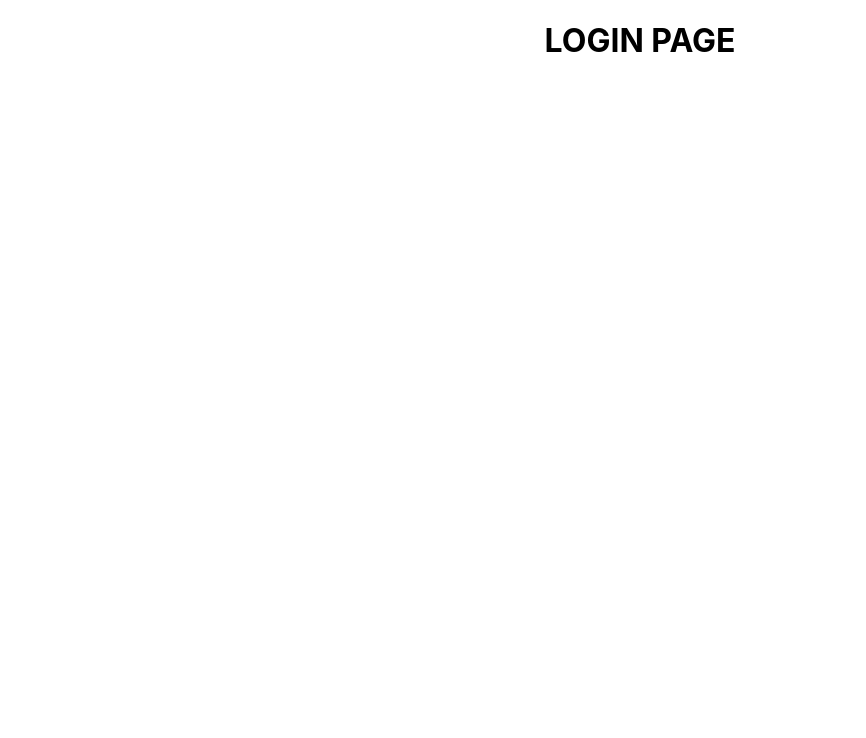
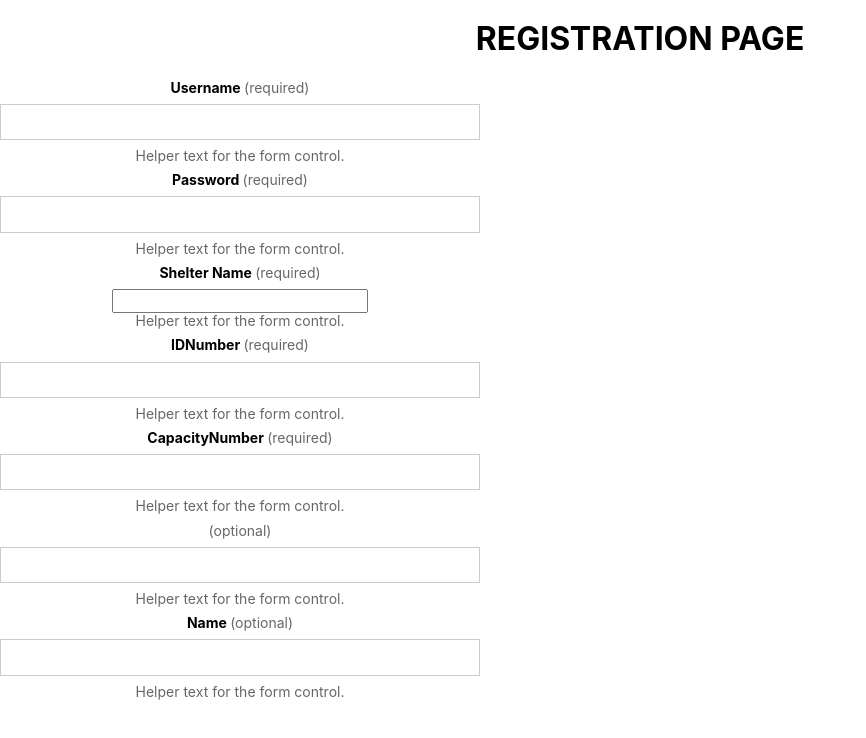
Before and after one commit to yuubd/nwHacks_Newton_4, a React (Create React App) app: page /register in a window 1280 px wide. Shown: the top 738 px of the page, without its empty margins (0-866 px from the left). Built offline with nearby package versions, Linux system fonts and the light colour scheme.

Commit message:
added routers, Login

```diff
--- a/package.json
+++ b/package.json
@@ -7,6 +7,7 @@
 		"nodemon": "^1.18.9",
 		"react": "^16.7.0",
 		"react-dom": "^16.7.0",
+		"react-router-dom": "^4.3.1",
 		"react-scripts": "2.1.3",
 		"redux": "^4.0.1",
 		"redux-logger": "^3.0.6",
--- /dev/null
+++ b/src/components/Home/Home.css
@@ -0,0 +1,14 @@
+.measure-wide-custom {
+	max-width: 38em;
+}
+.h-10 {
+	height: 4em;
+}
+
+.h-90 {
+	height: 90%;
+}
+
+.min-h {
+	min-height: 395px;
+}
--- a/src/components/Home/Home.js
+++ b/src/components/Home/Home.js
@@ -0,0 +1,96 @@
+import React, { Component } from 'react';
+import { Link } from 'react-router-dom';
+import vanUrl from './van.jpg';
+import './Home.css';
+class Counter extends Component {
+	render() {
+		return (
+			<article className="athelas">
+				<div
+					className="vh-100 flex-column w-100 tc relative white cover center min-h"
+					style={{
+						// backgroundImage: `url(${vanUrl})`
+					}}
+				>
+					<nav className=" dt h-10 w-100 relative bg-black-80 center">
+						<div className="dtc v-mid tr pa3">
+							<Link
+								className="f6 fw4 hover-white no-underline white-70 dn dib-ns pv2 ph3"
+								to="/"
+							>
+								How it Works
+							</Link>
+							<Link
+								className="f6 fw4 hover-white no-underline white-70 dib ml2 pv2 ph3 ba"
+								to="/register"
+							>
+								Register
+							</Link>
+							<Link
+								className="f6 fw4 hover-white no-underline white-70 dib ml2 pv2 ph3 ba"
+								to="/login"
+							>
+								Login
+							</Link>
+						</div>
+					</nav>
+					<div className="dt h-100 w-100 absolute bg-black-60 center">
+						<div className="mt6">
+							<header className="white-70">
+								<h2 className="f6 fw1 ttu tracked mb2 lh-title">nwHacks2019</h2>
+								<h3 className="f6 fw1 lh-title">January 26th</h3>
+							</header>
+							<h1 className="f1 f-headline-l fw1 i white-60">VanSheltery</h1>
+							<blockquote className="ph0 mh0 measure f4 lh-copy center">
+								<p className="fw1 white-70">
+									It's the space you manage accomodations for society.
+								</p>
+								<cite className="f6 ttu tracked fs-normal">team_newton_4</cite>
+							</blockquote>
+						</div>
+					</div>
+				</div>
+				<div className="center measure-wide-custom f5 pv5 lh-copy ph2">
+					<h1 className="f1 lh-title">
+						VanSheltery provides an efficient, accurate, real-time capacity management.
+					</h1>
+					<p>
+						The choice of paper size is one of the first of any given work to be
+						printed. There are two basic paper size systems in the world: the
+						international A sizes, and the American sizes.
+					</p>
+					<p>
+						The international Standard paper sizes, called the A series, is based on a
+						golden rectangle, the divine proportion. It is extremely handsome and
+						practical as well. It is adopted by many countries around the world and is
+						based on the German DIN metric Standards. The United States uses a basic
+						letter size (8 1/2 x 11”) of ugly proportions, and results in complete chaos
+						with an endless amount of paper sizes. It is a by-product of the culture of
+						free enterprise, competition and waste. Just another example of the
+						misinterpretations of freedom.
+					</p>
+					<p>
+						These are the basic DIN sizes in mm. for : A0, 841x1189 - A1, 594x841 - A2,
+						420x594 - A3, 297x420 - A4, 210x297 - A5, 148x210 - A6, 105 x148 - A7, 74x
+						105 - A8, 52x74 - A9, 37x52 - A10, 26x37.
+					</p>
+					<p>
+						The A4 is the basic size for stationary. Two thirds of it is a square, a
+						nice economical happenstance resulting from the golden rectangle. It is one
+						of the reasons we tend to use as much as possible the DIN sizes: proportions
+						are always leading to other nice proportions.
+					</p>
+					<p>
+						This does not happen with the American basic size which leads to nothing. I
+						counted 28 different standard sizes in USA!. The only reason we use it is
+						because everybody in USA uses it, all stationary in USA is that size, so are
+						manilla folders, les and of ce equipment! The repercussion of ugliness is
+						endless.
+					</p>
+				</div>
+			</article>
+		);
+	}
+}
+
+export default Counter;
--- a/src/containers/App/App.js
+++ b/src/containers/App/App.js
@@ -1,13 +1,23 @@
 import React, { Component } from 'react';
+import { BrowserRouter as Router, Route, Switch, Link } from 'react-router-dom';
+
 import logo from '../../logo.svg';
 import Login from '../../containers/Login/Login';
+import Register from '../../containers/Register/Register';
+import Home from '../../components/Home/Home';
 import './App.css';
 
 class App extends Component {
 	render() {
 		return (
 			<div className="App">
-				<Login />
+				<Router>
+					<Switch>
+						<Route exact path="/" component={Home} />
+						<Route exact path="/login" component={Login} />
+						<Route exact path="/register" component={Register} />
+					</Switch>
+				</Router>
 			</div>
 		);
 	}
--- a/src/containers/Login/Login.js
+++ b/src/containers/Login/Login.js
@@ -1,10 +1,55 @@
 import React, { Component } from 'react';
 class Login extends Component {
+	constructor(props) {
+		super(props);
+	}
+
 	render() {
 		return (
-			<div>
-				<h1>LOGIN PAGE</h1>
-			</div>
+			<main className="pa4 black-80">
+				<form className="measure center">
+					<fieldset id="sign_up" className="ba b--transparent ph0 mh0">
+						<legend className="f4 fw6 ph0 mh0">Login</legend>
+						<div className="mt3">
+							<label className="db fw6 lh-copy f6" for="email-address">
+								Email
+							</label>
+							<input
+								className="pa2 input-reset ba bg-transparent hover-bg-black hover-white w-100"
+								type="email"
+								name="email-address"
+								id="email-address"
+							/>
+						</div>
+						<div className="mv3">
+							<label className="db fw6 lh-copy f6" for="password">
+								Password
+							</label>
+							<input
+								className="b pa2 input-reset ba bg-transparent hover-bg-black hover-white w-100"
+								type="password"
+								name="password"
+								id="password"
+							/>
+						</div>
+					</fieldset>
+					<div className="">
+						<input
+							className="b ph3 pv2 input-reset ba b--black bg-transparent grow pointer f6 dib"
+							type="submit"
+							value="Log in"
+						/>
+					</div>
+					<div className="lh-copy mt3">
+						<a href="#0" className="f6 link dim black db">
+							Register
+						</a>
+						<a href="#0" className="f6 link dim black db">
+							Forgot your password?
+						</a>
+					</div>
+				</form>
+			</main>
 		);
 	}
 }
--- a/src/containers/Register/Register.js
+++ b/src/containers/Register/Register.js
@@ -4,37 +4,96 @@ class Register extends Component {
 		return (
 			<div>
 				<h1>REGISTRATION PAGE</h1>
-        <form className="registration">
-          <div className="measure">
-          <label for="name" class="f6 b db mb2">Username <span class="normal black-60">(required)</span></label>
-          <input id="name" className="input-reset ba b--black-20 pa2 mb2 db w-100" type="text" aria-describedby="name-desc"></input>
-          <small id="name-desc" className="f6 black-60 db mb2">Helper text for the form control.</small>
+				<form className="registration">
+					<div className="measure">
+						<label for="name" class="f6 b db mb2">
+							Username <span class="normal black-60">(required)</span>
+						</label>
+						<input
+							id="name"
+							className="input-reset ba b--black-20 pa2 mb2 db w-100"
+							type="text"
+							aria-describedby="name-desc"
+						/>
+						<small id="name-desc" className="f6 black-60 db mb2">
+							Helper text for the form control.
+						</small>
 
-          <label for="name" class="f6 b db mb2">Password <span class="normal black-60">(required)</span></label>
-          <input id="name" className="input-reset ba b--black-20 pa2 mb2 db w-100" type="text" aria-describedby="name-desc"></input>
-          <small id="name-desc" className="f6 black-60 db mb2">Helper text for the form control.</small>
+						<label for="name" class="f6 b db mb2">
+							Password <span class="normal black-60">(required)</span>
+						</label>
+						<input
+							id="name"
+							className="input-reset ba b--black-20 pa2 mb2 db w-100"
+							type="text"
+							aria-describedby="name-desc"
+						/>
+						<small id="name-desc" className="f6 black-60 db mb2">
+							Helper text for the form control.
+						</small>
 
-            <label for="name" class="f6 b db mb2">Shelter Name <span class="normal black-60">(required)</span></label>
-            <input id="name" className="" type="text" aria-describedby="name-desc"></input>
-            <small id="name-desc" className="f6 black-60 db mb2">Helper text for the form control.</small>
+						<label for="name" class="f6 b db mb2">
+							Shelter Name <span class="normal black-60">(required)</span>
+						</label>
+						<input id="name" className="" type="text" aria-describedby="name-desc" />
+						<small id="name-desc" className="f6 black-60 db mb2">
+							Helper text for the form control.
+						</small>
 
-            <label for="name" class="f6 b db mb2">IDNumber <span class="normal black-60">(required)</span></label>
-            <input id="name" className="input-reset ba b--black-20 pa2 mb2 db w-100" type="text" aria-describedby="name-desc"></input>
-            <small id="name-desc" className="f6 black-60 db mb2">Helper text for the form control.</small>
+						<label for="name" class="f6 b db mb2">
+							IDNumber <span class="normal black-60">(required)</span>
+						</label>
+						<input
+							id="name"
+							className="input-reset ba b--black-20 pa2 mb2 db w-100"
+							type="text"
+							aria-describedby="name-desc"
+						/>
+						<small id="name-desc" className="f6 black-60 db mb2">
+							Helper text for the form control.
+						</small>
 
-            <label for="name" class="f6 b db mb2">CapacityNumber <span class="normal black-60">(required)</span></label>
-            <input id="name" className="input-reset ba b--black-20 pa2 mb2 db w-100" type="text" aria-describedby="name-desc"></input>
-            <small id="name-desc" className="f6 black-60 db mb2">Helper text for the form control.</small>
+						<label for="name" class="f6 b db mb2">
+							CapacityNumber <span class="normal black-60">(required)</span>
+						</label>
+						<input
+							id="name"
+							className="input-reset ba b--black-20 pa2 mb2 db w-100"
+							type="text"
+							aria-describedby="name-desc"
+						/>
+						<small id="name-desc" className="f6 black-60 db mb2">
+							Helper text for the form control.
+						</small>
 
-            <label for="name" class="f6 b db mb2"> <span class="normal black-60">(optional)</span></label>
-            <input id="name" className="input-reset ba b--black-20 pa2 mb2 db w-100" type="text" aria-describedby="name-desc"></input>
-            <small id="name-desc" className="f6 black-60 db mb2">Helper text for the form control.</small>
+						<label for="name" class="f6 b db mb2">
+							{' '}
+							<span class="normal black-60">(optional)</span>
+						</label>
+						<input
+							id="name"
+							className="input-reset ba b--black-20 pa2 mb2 db w-100"
+							type="text"
+							aria-describedby="name-desc"
+						/>
+						<small id="name-desc" className="f6 black-60 db mb2">
+							Helper text for the form control.
+						</small>
 
-            <label for="name" class="f6 b db mb2">Name <span class="normal black-60">(optional)</span></label>
-            <input id="name" className="input-reset ba b--black-20 pa2 mb2 db w-100" type="text" aria-describedby="name-desc"></input>
-            <small id="name-desc" className="f6 black-60 db mb2">Helper text for the form control.</small>
-          </div>
-        </form>
+						<label for="name" class="f6 b db mb2">
+							Name <span class="normal black-60">(optional)</span>
+						</label>
+						<input
+							id="name"
+							className="input-reset ba b--black-20 pa2 mb2 db w-100"
+							type="text"
+							aria-describedby="name-desc"
+						/>
+						<small id="name-desc" className="f6 black-60 db mb2">
+							Helper text for the form control.
+						</small>
+					</div>
+				</form>
 			</div>
 		);
 	}
--- a/src/index.js
+++ b/src/index.js
@@ -3,6 +3,7 @@ import ReactDOM from 'react-dom';
 import './index.css';
 import App from './containers/App/App';
 import * as serviceWorker from './serviceWorker';
+import 'tachyons';
 
 ReactDOM.render(<App />, document.getElementById('root'));
 
```
Also changed, not shown: src/containers/Counter/Coutner.js (added, +8 -0 lines), src/components/Home/van.jpg (added), 1 other file (tests, documents, lock files or other folders).
